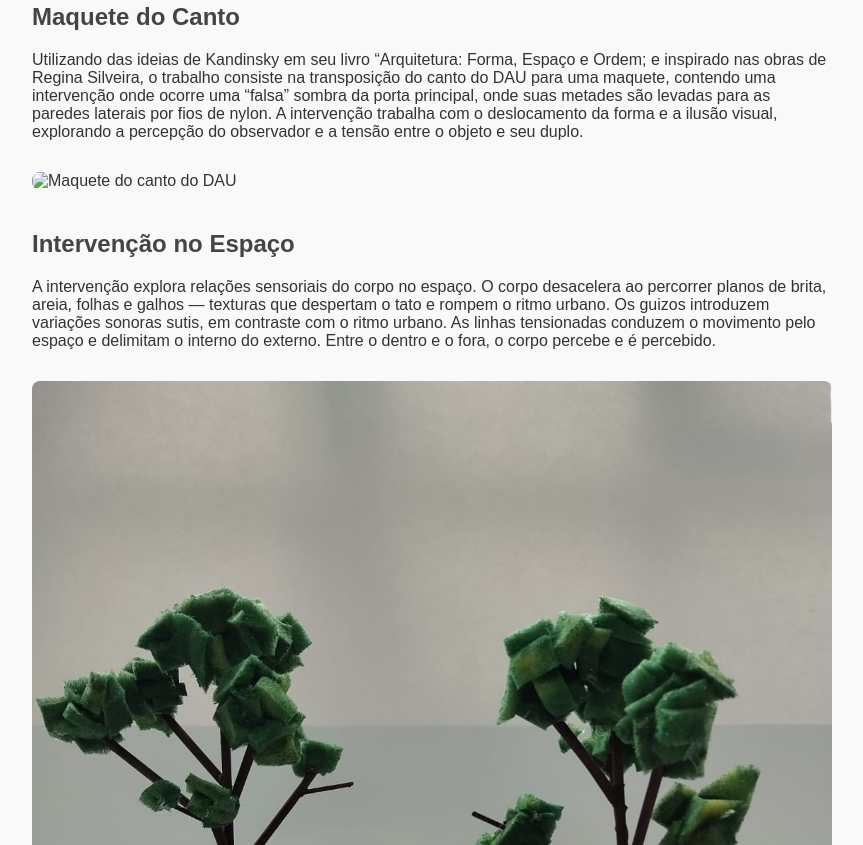
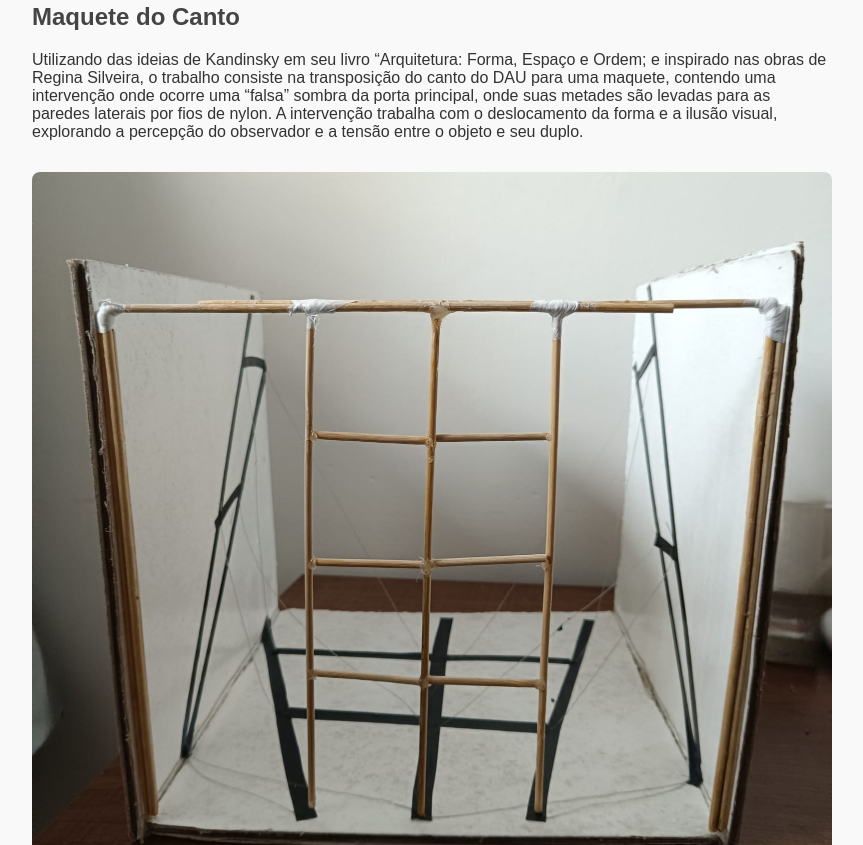
Before and after one commit to agrinia/portfolio-arq241, a plain HTML site: page index.html in a window 1280 px wide. Shown: the part 1215-2060 px from the top of the page, without its empty margins (208-1071 px from the left). Drawn offline with Linux system fonts and the light colour scheme.

Commit message:
Update index.html

```diff
--- a/index.html
+++ b/index.html
@@ -79,7 +79,7 @@
   <section id="maquete">
     <h2>Maquete do Canto</h2>
     <p>Utilizando das ideias de Kandinsky em seu livro “Arquitetura: Forma, Espaço e Ordem; e inspirado nas obras de Regina Silveira, o trabalho consiste na transposição do canto do DAU para uma maquete, contendo uma intervenção onde ocorre uma “falsa” sombra da porta principal, onde suas metades são levadas para as paredes laterais por fios de nylon. A intervenção trabalha com o deslocamento da forma e a ilusão visual, explorando a percepção do observador e a tensão entre o objeto e seu duplo.</p>
-    <img src="/mnt/data/WhatsApp Image 2025-07-02 at 00.56.40.jpeg" alt="Maquete do canto do DAU">
+    <img src="WhatsApp Image 2025-07-02 at 02.04.55 (1).jpeg" alt="Maquete do canto do DAU">
   </section>
 
   <section id="intervencao">
```
